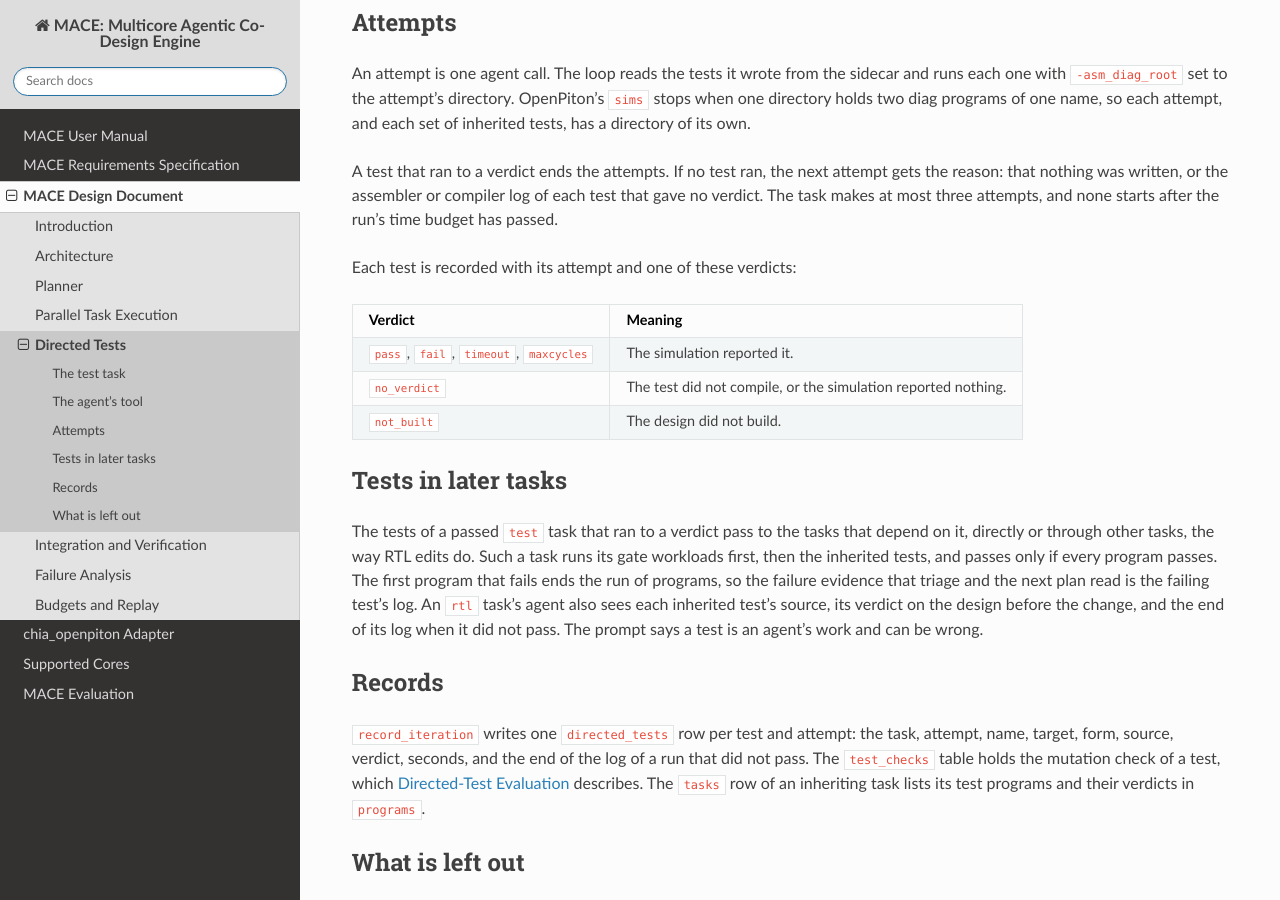
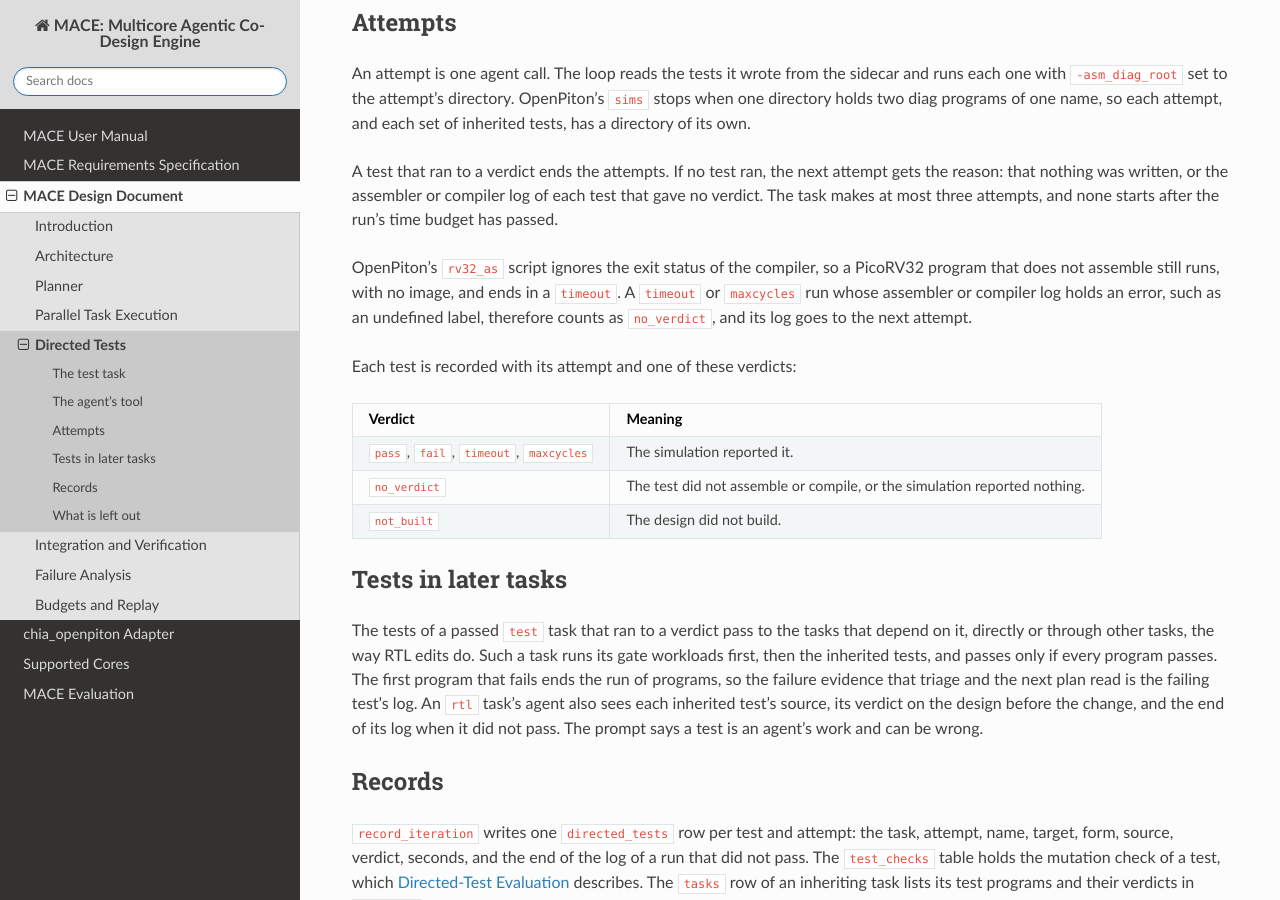
Before and after one commit to ranaumarnadeem/MACE, a Sphinx documentation site: the page built from docs/03_mace_design/directed_tests.md, in a window 1280 px wide and 900 px high, scrolled down 1192 px. Built offline with Sphinx 7.4.7 and the Read the Docs theme 3.1.0, drawn with Linux system fonts in a browser that asks for light colours.

Commit message:
docs: a program that does not assemble ends in a timeout, which counts as no verdict

```diff
--- a/docs/03_mace_design/directed_tests.md
+++ b/docs/03_mace_design/directed_tests.md
@@ -53,12 +53,15 @@ A test that ran to a verdict ends the attempts.
 If no test ran, the next attempt gets the reason: that nothing was written, or the assembler or compiler log of each test that gave no verdict.
 The task makes at most three attempts, and none starts after the run's time budget has passed.
 
+OpenPiton's `rv32_as` script ignores the exit status of the compiler, so a PicoRV32 program that does not assemble still runs, with no image, and ends in a `timeout`.
+A `timeout` or `maxcycles` run whose assembler or compiler log holds an error, such as an undefined label, therefore counts as `no_verdict`, and its log goes to the next attempt.
+
 Each test is recorded with its attempt and one of these verdicts:
 
 | Verdict | Meaning |
 |---|---|
 | `pass`, `fail`, `timeout`, `maxcycles` | The simulation reported it. |
-| `no_verdict` | The test did not compile, or the simulation reported nothing. |
+| `no_verdict` | The test did not assemble or compile, or the simulation reported nothing. |
 | `not_built` | The design did not build. |
 
 ## Tests in later tasks
```
Also changed, not shown: docs/06_mace_evaluation/directed_tests.md (+1 -1 lines).
